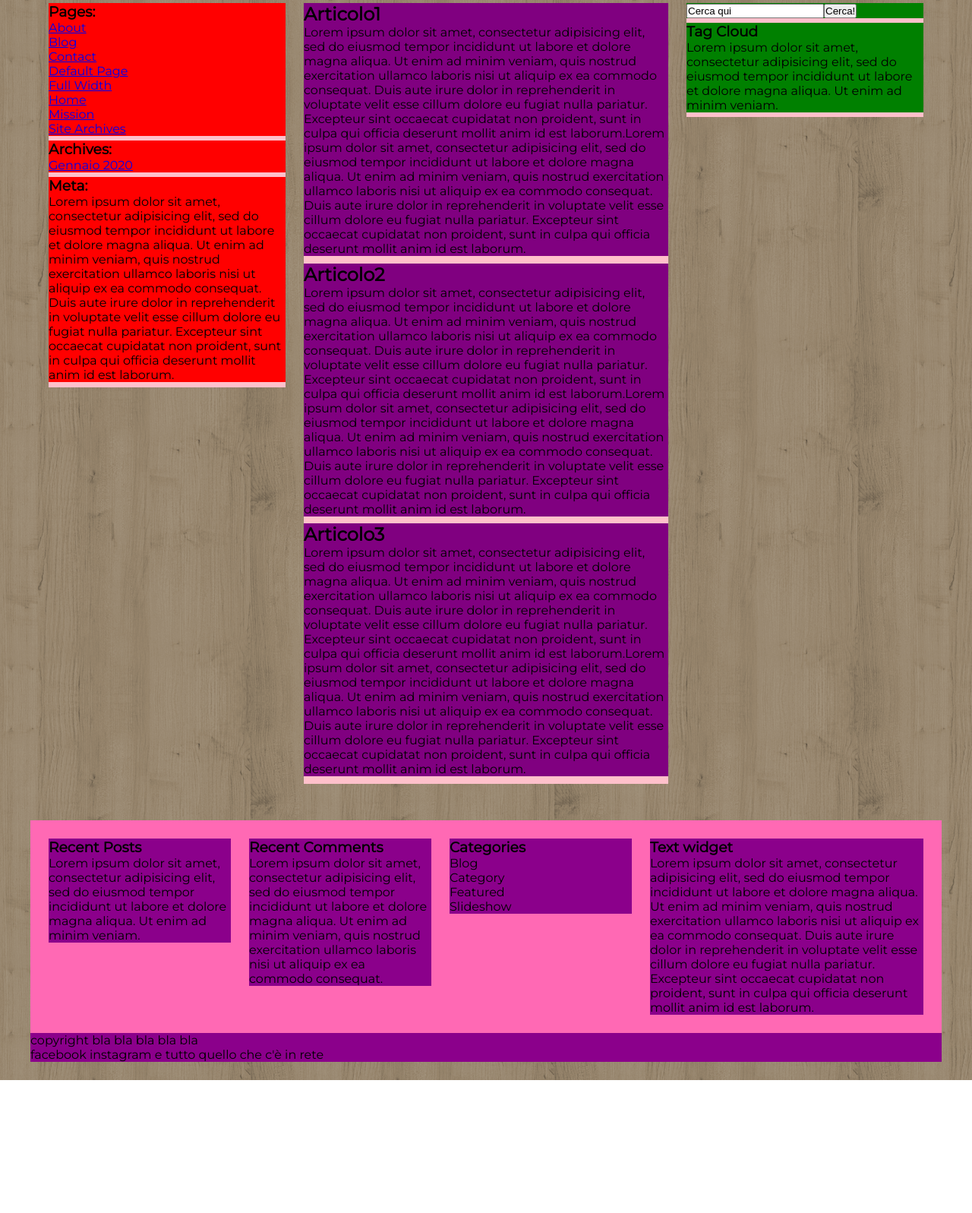
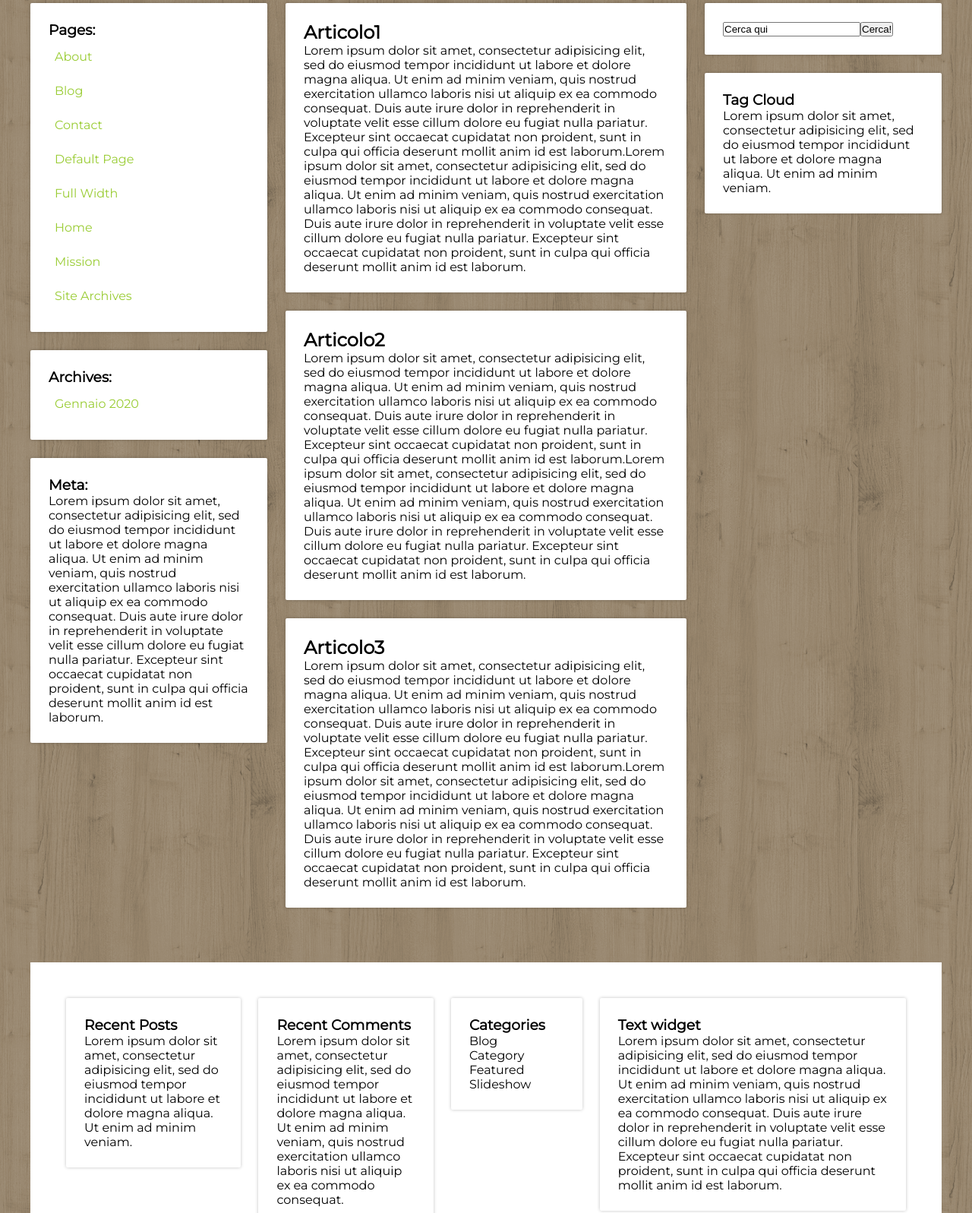
Before and after one commit to AlbertoGermana/htmlcss-wp, a plain HTML site: page index.html in a window 1280 px wide. Shown: the part 280-1877 px from the top of the page at 76% size. Before the commit the page ends 1702 px from the top, so only its background shows below. Drawn offline with Linux system fonts and the light colour scheme.

Commit message:
Left aside links ok.
Now it's time to refact right aside

```diff
--- a/css/style.css
+++ b/css/style.css
@@ -1,4 +1,4 @@
-/* regole generali di pagina */
+/* ----------------------------------- regole generali di pagina */
 *{
   margin: 0;
   padding: 0;
@@ -9,37 +9,33 @@ body{
   font-family: 'Montserrat', sans-serif;
 }
 
-/* fine regole generali di pagina */
+/* ----------------------------------- fine regole generali di pagina */
 
 .wrapper{
   width: 1200px;
   margin: 24px auto;
 }
 
-/* sezione di testata */
+/* ----------------------------------- sezione di testata */
 header{
   width: 100%;
   background-color: white;
   padding: 12px;
   color: white;
-
   text-align: center;
 }
 header a{
     text-decoration: none;
     color: white;
 }
-.site_banner{
+#site_banner{
   background-image: url("../img/banner.jpg");
-  padding: 48px;}
-
-/* fine sezione di testata */
+  padding: 48px;
+}
+/* ----------------------------------- fine sezione di testata */
 nav{
   width: 100%;
   background-color: #504741;
-}
-#site_banner h1 a{
-
 }
 nav ul{
   text-align: center;
@@ -71,7 +67,7 @@ main:after {
  display: table;
  clear: both;
 }
-
+/* ----------------------------------- sezione aside */
 aside{
   width: 26%;
   margin: 2% 0;
@@ -81,10 +77,22 @@ aside div{
 }
 .aside_left{
   float: left;
-  margin-left: 2%;
 }
+.aside_left li{
+  margin: 2px 0;
+  padding: 12px 8px;
+}
+aside ul>li>a, aside ul>li>a:visited{
+  color: #99cc33;
+  text-decoration: none;
+}
+aside ul>li:hover{
+  background-color: rgba(0, 0, 0, .04);
+  box-shadow: inset 0px 3px 0px rgba(0, 0, 0, .08);
+}
+
 section{
-  width: 40%;
+  width: 44%;
   margin: 2%;
   float: left;
 }
@@ -93,7 +101,6 @@ article{
 }
 .aside_right{
   float: right;
-  margin-right: 2%;
 }
 footer{
   content: "";
@@ -114,14 +121,14 @@ footer{
   margin-left: 2%;
 }
 #categories{
-  width: 20%;
+  width: 15%;
   margin-left: 2%;
 }
 ul{
   list-style-type: none;
 }
 #text_widget{
-  width: 30%;
+  width: 35%;
   margin-left: 2%;
   margin-right: 2%;
 }
@@ -136,31 +143,7 @@ ul{
   clear: both;
   width: 100%;
 }
-/* COLOR CLASSES */
-.black{
-  background-color: black;
+footer.widget{
+  box-shadow: 0px 0px 0px rgba(0, 0, 0, 0);
+  border-radius: 0;
 }
-.blue{
-  background-color: blue;
-}
-.red{
-  background-color: red;
-}
-.purple{
-  background-color: purple;
-}
-.green{
-  background-color: green;
-}
-.black{
-  background-color: black;
-}
-.pink{
-  background-color: pink;
-}
-.darkmagenta{
-  background-color: darkmagenta;
-}
-.hotpink{
-  background-color: hotpink;
-}
--- a/index.html
+++ b/index.html
@@ -7,13 +7,16 @@
     <title>Tema Wordpress</title>
   </head>
   <body>
+    <!-- ___________________________CONTENITORE DEL SITO_______________________  -->
     <div class="wrapper">
       <header>
-        <div class="site_banner">
+    <!-- ___________________________CONTENITORE DEL BANNER_______________________  -->
+        <div id="site_banner">
           <h1><a href="#"> NATURAL LITE </a></h1>
           <h2>JUST ANOTHER ORGANIC THEMES DEMO SITE</h2>
         </div>
       </header>
+    <!-- ___________________________NAVIGATION BAR_______________________  -->
       <nav>
         <ul>
           <li><a href="#">HOME</a></li>
@@ -25,12 +28,13 @@
       </nav>
 
       <main>
-        <aside class="aside_left pink">
-          <div class="aside_box red" id="pages">
+    <!-- ___________________________ASIDE SINISTRA_______________________  -->
+        <aside class="aside_left">
+          <div class="aside_box widget" id="pages">
             <h3>Pages:</h3>
-            <ul>
-              <li><a href="#">About</a></li>
-              <li><a href="#">Blog</a></li>
+            <ul class="a_link">
+              <li><a href="#" class="">About</a></li>
+              <li><a href="#" >Blog</a></li>
               <li><a href="#">Contact</a></li>
               <li><a href="#">Default Page</a></li>
               <li><a href="#">Full Width</a></li>
@@ -40,54 +44,57 @@
 
             </ul>
           </div>
-          <div class="aside_box red" id="archives">
+          <div class="aside_box widget" id="archives">
             <h3>Archives:</h3>
             <ul>
               <li><a href="#">Gennaio 2020</a></li>
             </ul>
           </div>
-          <div class="aside_box red" id="meta">
+          <div class="aside_box widget" id="meta">
             <h3>Meta:</h3>
             <p>Lorem ipsum dolor sit amet, consectetur adipisicing elit, sed do eiusmod tempor incididunt ut labore et dolore magna aliqua. Ut enim ad minim veniam, quis nostrud exercitation ullamco laboris nisi ut aliquip ex ea commodo consequat. Duis aute irure dolor in reprehenderit in voluptate velit esse cillum dolore eu fugiat nulla pariatur. Excepteur sint occaecat cupidatat non proident, sunt in culpa qui officia deserunt mollit anim id est laborum.</p>
           </div>
         </aside>
-        <section class="pink">
-          <article class="purple">
+    <!-- ___________________________SEZIONE CON ARTICOLI_______________________  -->
+        <section>
+          <article class="widget">
             <h2>Articolo1</h2>
             <p>Lorem ipsum dolor sit amet, consectetur adipisicing elit, sed do eiusmod tempor incididunt ut labore et dolore magna aliqua. Ut enim ad minim veniam, quis nostrud exercitation ullamco laboris nisi ut aliquip ex ea commodo consequat. Duis aute irure dolor in reprehenderit in voluptate velit esse cillum dolore eu fugiat nulla pariatur. Excepteur sint occaecat cupidatat non proident, sunt in culpa qui officia deserunt mollit anim id est laborum.Lorem ipsum dolor sit amet, consectetur adipisicing elit, sed do eiusmod tempor incididunt ut labore et dolore magna aliqua. Ut enim ad minim veniam, quis nostrud exercitation ullamco laboris nisi ut aliquip ex ea commodo consequat. Duis aute irure dolor in reprehenderit in voluptate velit esse cillum dolore eu fugiat nulla pariatur. Excepteur sint occaecat cupidatat non proident, sunt in culpa qui officia deserunt mollit anim id est laborum.</p>
           </article>
-          <article class="purple">
+          <article class="widget">
             <h2>Articolo2</h2>
             <p>Lorem ipsum dolor sit amet, consectetur adipisicing elit, sed do eiusmod tempor incididunt ut labore et dolore magna aliqua. Ut enim ad minim veniam, quis nostrud exercitation ullamco laboris nisi ut aliquip ex ea commodo consequat. Duis aute irure dolor in reprehenderit in voluptate velit esse cillum dolore eu fugiat nulla pariatur. Excepteur sint occaecat cupidatat non proident, sunt in culpa qui officia deserunt mollit anim id est laborum.Lorem ipsum dolor sit amet, consectetur adipisicing elit, sed do eiusmod tempor incididunt ut labore et dolore magna aliqua. Ut enim ad minim veniam, quis nostrud exercitation ullamco laboris nisi ut aliquip ex ea commodo consequat. Duis aute irure dolor in reprehenderit in voluptate velit esse cillum dolore eu fugiat nulla pariatur. Excepteur sint occaecat cupidatat non proident, sunt in culpa qui officia deserunt mollit anim id est laborum.</p>
           </article>
-          <article class="purple">
+          <article class="widget">
             <h2>Articolo3</h2>
             <p>Lorem ipsum dolor sit amet, consectetur adipisicing elit, sed do eiusmod tempor incididunt ut labore et dolore magna aliqua. Ut enim ad minim veniam, quis nostrud exercitation ullamco laboris nisi ut aliquip ex ea commodo consequat. Duis aute irure dolor in reprehenderit in voluptate velit esse cillum dolore eu fugiat nulla pariatur. Excepteur sint occaecat cupidatat non proident, sunt in culpa qui officia deserunt mollit anim id est laborum.Lorem ipsum dolor sit amet, consectetur adipisicing elit, sed do eiusmod tempor incididunt ut labore et dolore magna aliqua. Ut enim ad minim veniam, quis nostrud exercitation ullamco laboris nisi ut aliquip ex ea commodo consequat. Duis aute irure dolor in reprehenderit in voluptate velit esse cillum dolore eu fugiat nulla pariatur. Excepteur sint occaecat cupidatat non proident, sunt in culpa qui officia deserunt mollit anim id est laborum.</p>
           </article>
         </section>
-        <aside class="aside_right pink">
-          <div class="aside_box green" id="search">
+    <!-- ___________________________ASIDE DESTRA_______________________  -->
+        <aside class="aside_right">
+          <div class="aside_box widget" id="search">
             <form class="" action="index.html" method="post">
               <input type="text" name="search" value="Cerca qui"><button type="button" name="cerca">Cerca!</button>
             </form>
           </div>
-          <div class="aside_box green" id="tag_cloud">
+          <div class="aside_box widget" id="tag_cloud">
             <h3>Tag Cloud</h3>
             <p>Lorem ipsum dolor sit amet, consectetur adipisicing elit, sed do eiusmod tempor incididunt ut labore et dolore magna aliqua. Ut enim ad minim veniam.</p>
           </div>
         </aside>
       </main>
-      <footer class="hotpink">
+    <!-- ___________________________FOOTER SITO_______________________  -->
+      <footer class="widget">
         <div class="footer_top">
-          <div class="footer_box darkmagenta" id="recent_posts">
+          <div class="footer_box widget" id="recent_posts">
             <h3>Recent Posts</h3>
             <p>Lorem ipsum dolor sit amet, consectetur adipisicing elit, sed do eiusmod tempor incididunt ut labore et dolore magna aliqua. Ut enim ad minim veniam.</p>
           </div>
-          <div class="footer_box darkmagenta" id="recent_comments">
+          <div class="footer_box widget" id="recent_comments">
             <h3>Recent Comments</h3>
             <p>Lorem ipsum dolor sit amet, consectetur adipisicing elit, sed do eiusmod tempor incididunt ut labore et dolore magna aliqua. Ut enim ad minim veniam, quis nostrud exercitation ullamco laboris nisi ut aliquip ex ea commodo consequat.</p>
           </div>
-          <div class="footer_box darkmagenta" id="categories">
+          <div class="footer_box widget" id="categories">
             <h3>Categories</h3>
             <ul>
               <li>Blog</li>
@@ -96,12 +103,12 @@
               <li>Slideshow</li>
             </ul>
           </div>
-          <div class="footer_box darkmagenta" id="text_widget">
+          <div class="footer_box widget" id="text_widget">
             <h3>Text widget</h3>
             <p>Lorem ipsum dolor sit amet, consectetur adipisicing elit, sed do eiusmod tempor incididunt ut labore et dolore magna aliqua. Ut enim ad minim veniam, quis nostrud exercitation ullamco laboris nisi ut aliquip ex ea commodo consequat. Duis aute irure dolor in reprehenderit in voluptate velit esse cillum dolore eu fugiat nulla pariatur. Excepteur sint occaecat cupidatat non proident, sunt in culpa qui officia deserunt mollit anim id est laborum.</p>
           </div>
         </div>
-        <div class="copyright darkmagenta">
+        <div class="copyright widget">
             <p>copyright bla bla bla bla bla</p>
             <p>facebook instagram e tutto quello che c'è in rete</p>
         </div>
```
